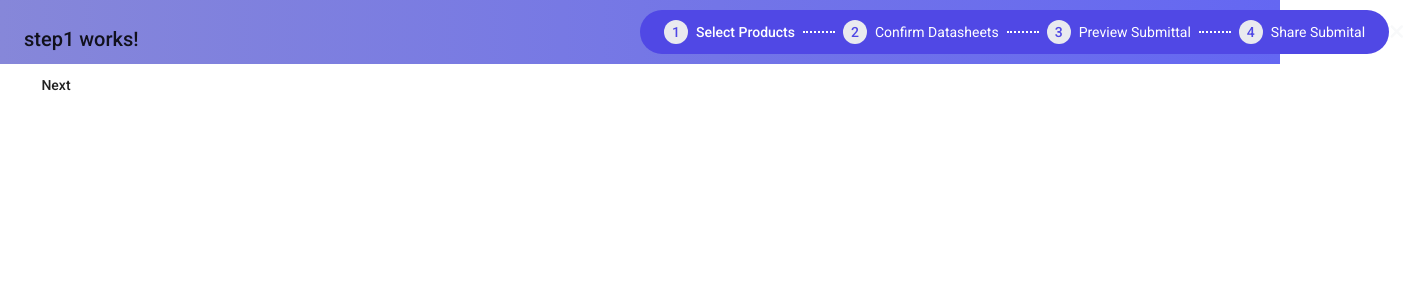
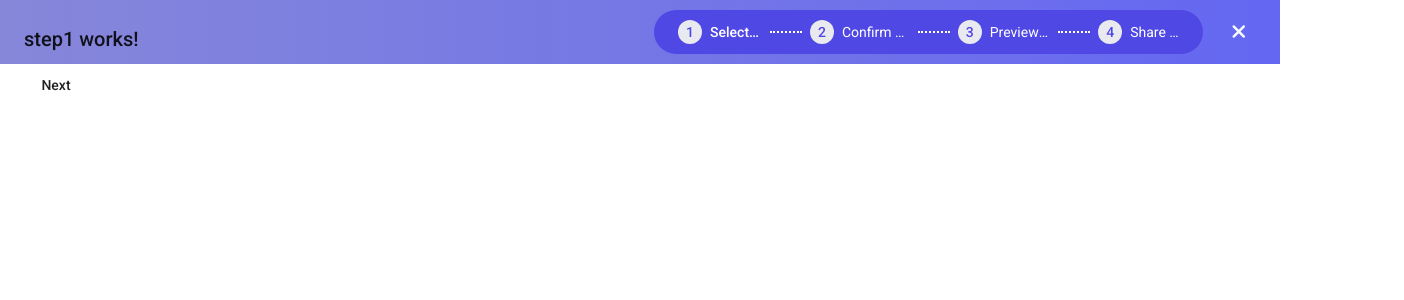
Before and after one commit to sagarjauhriAlgo/parspecTrials, an Angular app: page /step-arch in a window 1280 px wide. Shown: the top 300 px of the page, 1404 px wide, since content can reach past the window. Built offline with nearby package versions, Linux system fonts and the light colour scheme.

Commit message:
fix(stepper): horizontal scrollbar is no longer available.

```diff
--- a/src/app/stepper-arch/stepper-arch.component.html
+++ b/src/app/stepper-arch/stepper-arch.component.html
@@ -5,8 +5,8 @@
 
   </div>
   <div class="w-50 d-flex align-items-center justify-content-around">
-    <div>
-      <mat-stepper class="stepper-box">
+    <div class="w-88">
+      <mat-stepper class="stepper-box" [disableRipple]="true">
         <mat-step>
           <ng-template matStepLabel>Select Products</ng-template>
           <ng-template matStepContent>
@@ -39,7 +39,7 @@
         </mat-step>
       </mat-stepper>
     </div>
-    <span class="cross-icon"><i class="fas fa-times text-light"></i></span>
+    <div class="cross-icon"><i class="fas fa-times text-light"></i></div>
   </div>
   </mat-toolbar>
 
--- a/src/app/stepper-arch/stepper-arch.component.scss
+++ b/src/app/stepper-arch/stepper-arch.component.scss
@@ -36,6 +36,7 @@
 .cross-icon {
   font-size: 20px;
   cursor: pointer;
+  width:3%;
 }
 
 .stepper-box {
@@ -50,4 +51,8 @@
   width: 35%;
 }
 
+.w-88 {
+  width: 88%;
+}
+
 // End of helper classes
```
